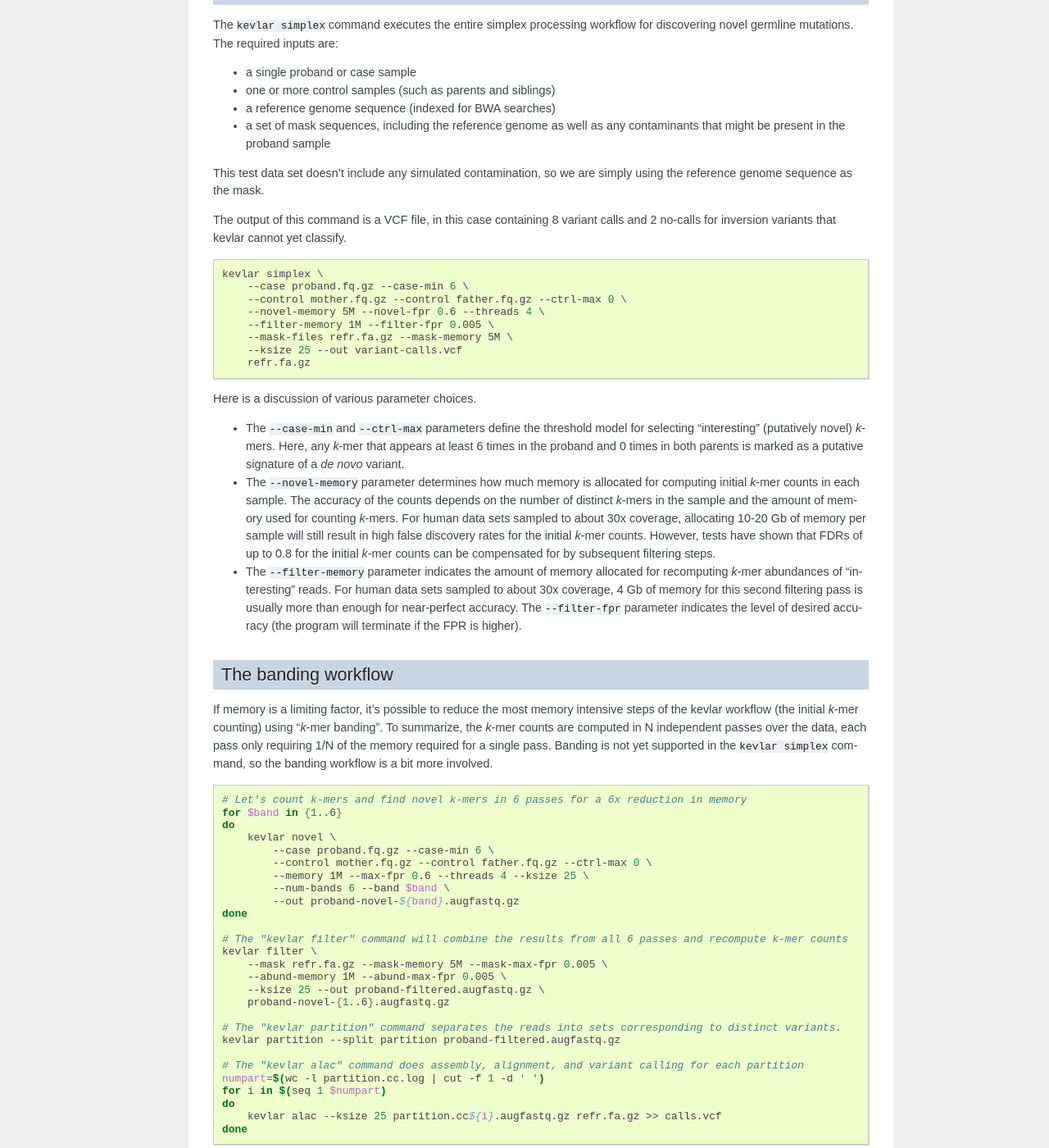
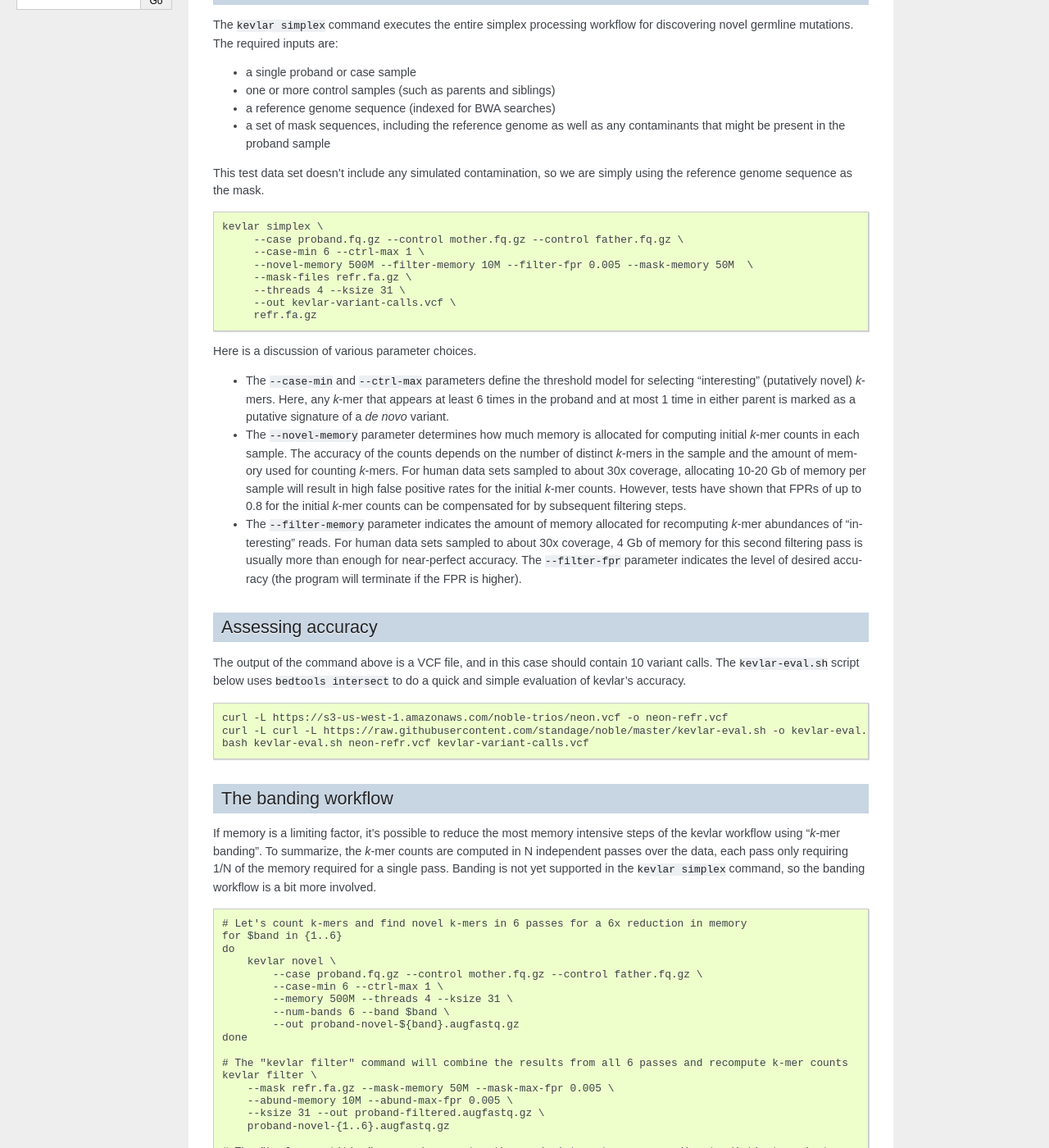
Before and after one commit to kevlar-dev/kevlar, a Sphinx documentation site: the page built from docs/tutorial.rst, in a window 1280 px wide and 1400 px high, scrolled down 501 px. Shown: the whole window at 82% size. Built offline with Sphinx 7.4.7, drawn with Linux system fonts in a browser that asks for light colours; some of the changed text lies outside the part shown.

Commit message:
Update tutorials, fix parameter defaults

```diff
--- a/docs/tutorial.rst
+++ b/docs/tutorial.rst
@@ -1,25 +1,26 @@
 Tutorial
 ========
 
-This tutorial will cover the same material introduced in the :doc:`kevlar quick start <quick-start>`, but with a bit more detail and commentary.
+This tutorial will cover material similar to that introduced in the :doc:`kevlar quick start <quick-start>`, but with a bit more detail and commentary.
 
 
 Test data
 ---------
 
-The data for this tutorial comes from `a simulated 2.5 Mb genome <https://osf.io/r9h73/>`__ (more details `here <https://osf.io/p5ngm/>`__).
-It can be downloaded anonymously from the `Open Science Framework <https://osf.io/>`__.
+The data for this tutorial comes from `a simulated 25 Mb genome <https://github.com/standage/noble>`__ and can be downloaded anonymously from the `Open Science Framework <https://osf.io/anr56/>`__.
 
-.. code:: bash
+.. highlight:: none
 
-    curl -L https://osf.io/e8jb3/download?version=1 -o mother.fq.gz
-    curl -L https://osf.io/fuaty/download?version=1 -o father.fq.gz
-    curl -L https://osf.io/f5trh/download?version=1 -o proband.fq.gz
-    curl -L https://osf.io/58rwa/download?version=1 -o refr.fa.gz
+.. code::
+
+    curl -L https://s3-us-west-1.amazonaws.com/noble-trios/neon-mother-reads.fq.gz -o mother.fq.gz
+    curl -L https://s3-us-west-1.amazonaws.com/noble-trios/neon-father-reads.fq.gz -o father.fq.gz
+    curl -L https://s3-us-west-1.amazonaws.com/noble-trios/neon-proband-reads.fq.gz -o proband.fq.gz
+    curl -L https://s3-us-west-1.amazonaws.com/noble-trios/neon-refr.fa.gz -o refr.fa.gz
 
 The reference genome must be indexed for BWA searches before proceeding.
 
-.. code:: bash
+.. code::
 
     bwa index refr.fa.gz
 
@@ -37,95 +38,104 @@ The required inputs are:
 
 This test data set doesn't include any simulated contamination, so we are simply using the reference genome sequence as the mask.
 
-The output of this command is a VCF file, in this case containing 8 variant calls and 2 no-calls for inversion variants that kevlar cannot yet classify.
-
-.. code:: bash
+.. code::
 
     kevlar simplex \
-        --case proband.fq.gz --case-min 6 \
-        --control mother.fq.gz --control father.fq.gz --ctrl-max 0 \
-        --novel-memory 5M --novel-fpr 0.6 --threads 4 \
-        --filter-memory 1M --filter-fpr 0.005 \
-        --mask-files refr.fa.gz --mask-memory 5M \
-        --ksize 25 --out variant-calls.vcf
-        refr.fa.gz
+         --case proband.fq.gz --control mother.fq.gz --control father.fq.gz \
+         --case-min 6 --ctrl-max 1 \
+         --novel-memory 500M --filter-memory 10M --filter-fpr 0.005 --mask-memory 50M  \
+         --mask-files refr.fa.gz \
+         --threads 4 --ksize 31 \
+         --out kevlar-variant-calls.vcf \
+         refr.fa.gz
 
 Here is a discussion of various parameter choices.
 
 - The ``--case-min`` and ``--ctrl-max`` parameters define the threshold model for selecting "interesting" (putatively novel) *k*-mers.
-  Here, any *k*-mer that appears at least 6 times in the proband and 0 times in both parents is marked as a putative signature of a *de novo* variant.
+  Here, any *k*-mer that appears at least 6 times in the proband and at most 1 time in either parent is marked as a putative signature of a *de novo* variant.
 - The ``--novel-memory`` parameter determines how much memory is allocated for computing initial *k*-mer counts in each sample.
   The accuracy of the counts depends on the number of distinct *k*-mers in the sample and the amount of memory used for counting *k*-mers.
-  For human data sets sampled to about 30x coverage, allocating 10-20 Gb of memory per sample will still result in high false discovery rates for the initial *k*-mer counts.
-  However, tests have shown that FDRs of up to 0.8 for the initial *k*-mer counts can be compensated for by subsequent filtering steps.
+  For human data sets sampled to about 30x coverage, allocating 10-20 Gb of memory per sample will result in high false positive rates for the initial *k*-mer counts.
+  However, tests have shown that FPRs of up to 0.8 for the initial *k*-mer counts can be compensated for by subsequent filtering steps.
 - The ``--filter-memory`` parameter indicates the amount of memory allocated for recomputing *k*-mer abundances of "interesting" reads.
   For human data sets sampled to about 30x coverage, 4 Gb of memory for this second filtering pass is usually more than enough for near-perfect accuracy.
   The ``--filter-fpr`` parameter indicates the level of desired accuracy (the program will terminate if the FPR is higher).
 
 
+Assessing accuracy
+------------------
+
+The output of the command above is a VCF file, and in this case should contain 10 variant calls.
+The ``kevlar-eval.sh`` script below uses ``bedtools intersect`` to do a quick and simple evaluation of kevlar's accuracy.
+
+.. code:: bash
+
+    curl -L https://s3-us-west-1.amazonaws.com/noble-trios/neon.vcf -o neon-refr.vcf
+    curl -L curl -L https://raw.githubusercontent.com/standage/noble/master/kevlar-eval.sh -o kevlar-eval.sh
+    bash kevlar-eval.sh neon-refr.vcf kevlar-variant-calls.vcf
+
+
 The banding workflow
 --------------------
 
-If memory is a limiting factor, it's possible to reduce the most memory intensive steps of the kevlar workflow (the initial *k*-mer counting) using "*k*-mer banding".
+If memory is a limiting factor, it's possible to reduce the most memory intensive steps of the kevlar workflow using "*k*-mer banding".
 To summarize, the *k*-mer counts are computed in N independent passes over the data, each pass only requiring 1/N of the memory required for a single pass.
 Banding is not yet supported in the ``kevlar simplex`` command, so the banding workflow is a bit more involved.
 
-.. code:: bash
+.. code::
 
     # Let's count k-mers and find novel k-mers in 6 passes for a 6x reduction in memory
     for $band in {1..6}
     do
         kevlar novel \
-            --case proband.fq.gz --case-min 6 \
-            --control mother.fq.gz --control father.fq.gz --ctrl-max 0 \
-            --memory 1M --max-fpr 0.6 --threads 4 --ksize 25 \
+            --case proband.fq.gz --control mother.fq.gz --control father.fq.gz \
+            --case-min 6 --ctrl-max 1 \
+            --memory 500M --threads 4 --ksize 31 \
             --num-bands 6 --band $band \
             --out proband-novel-${band}.augfastq.gz
     done
 
     # The "kevlar filter" command will combine the results from all 6 passes and recompute k-mer counts
     kevlar filter \
-        --mask refr.fa.gz --mask-memory 5M --mask-max-fpr 0.005 \
-        --abund-memory 1M --abund-max-fpr 0.005 \
-        --ksize 25 --out proband-filtered.augfastq.gz \
+        --mask refr.fa.gz --mask-memory 50M --mask-max-fpr 0.005 \
+        --abund-memory 10M --abund-max-fpr 0.005 \
+        --ksize 31 --out proband-filtered.augfastq.gz \
         proband-novel-{1..6}.augfastq.gz
 
     # The "kevlar partition" command separates the reads into sets corresponding to distinct variants.
-    kevlar partition --split partition proband-filtered.augfastq.gz
+    kevlar partition proband-partitioned.augfastq.gz proband-filtered.augfastq.gz
 
     # The "kevlar alac" command does assembly, alignment, and variant calling for each partition
-    numpart=$(wc -l partition.cc.log | cut -f 1 -d ' ')
-    for i in $(seq 1 $numpart)
-    do
-        kevlar alac --ksize 25 partition.cc${i}.augfastq.gz refr.fa.gz >> calls.vcf
-    done
+    kevlar alac --ksize 31 --seed-size 51 --delta 50 --out proband-calls.vcf proband-partitioned.augfastq.gz refr.fa.gz
 
 
 Pre-processing
 --------------
 
-Several types of pre-processing can lead to large improvements in kevlar's performance.
+Several types of pre-processing can yield large improvements in kevlar's performance.
 
 - **Error correction**:
   The amount of memory kevlar needs for accurate variant discovery depends on the number of distinct *k*-mers in each sample, the majority of which are associated with sequencing errors.
   Using an error correction tool such as `Lighter <https://github.com/mourisl/Lighter>`__ or `BFC <https://github.com/lh3/bfc>`__ will remove many erroneous *k*-mers, reduce kevlar's memory demands without adding too much processing time to the overall workflow.
   See `this blog post <https://standage.github.io/information-content-versus-data-volume-and-k-mer-counting-accuracy.html>`__ for more details.
+  However, in some cases this may lead to true variants being erroneously "corrected" and result in a loss of variant calling sensitivity.
 - **Discarding reads that match the reference genome perfectly**:
   Reducing the total volume of the data set doesn't reduce the number of distinct *k*-mers to the extent that error correction does, but it can reduce the number of reads that need to be processed by up to 80%, substantially speeding up subsequent processing steps.
 
-  .. code:: bash
+  .. code::
 
-      kevlar dump --out proband-dump.fq.gz refr.fa.gz proband.bam
+      kevlar dump --out proband-dump.fq.gz --refr refr.fa.gz proband.bam
 
   The time savings may not offset the time required from running ``kevlar dump`` on each sample.
   However, when testing and benchmarking kevlar on a new data set where multiple runs for parameter refinement are likely, the time savings will probably be worth the initial time investment.
 - **Pre-computing count tables**:
   In the examples above, ``kevlar simplex`` and ``kevlar novel`` compute *k*-mer counts directly from Fastq data.
-  However, both commands can also accept pre-computed count tables, which can be helpful when testing or benchmarking kevlar requires multiple runs over the same data.
-  The ``kevlar count`` command accepts Fastq files and saves *k*-mer count tables to disk for subsequent use.
+  However, both commands can also accept pre-computed count tables with the ``--case-counts`` and ``--control-counts`` options.
+  This can be helpful when testing or benchmarking kevlar requires multiple runs over the same data.
+  The ``kevlar count`` command takes Fastq files as input and saves *k*-mer count tables to disk for subsequent use.
 
-  .. code:: bash
+  .. code::
 
-      kevlar count --ksize 31 --memory 8G proband.counttable proband-r1.fq.gz proband-r2.fq.gz proband-ru.fq.gz
+      kevlar count --ksize 31 --memory 8G proband.counttable proband-paired-interleaved.fq.gz
       kevlar count --ksize 31 --memory 8G father.counttable father-r1.fq.gz father-r2.fq.gz
-      kevlar count --ksize 31 --memory 8G mother.counttable mother-reads-interleaved.fq.gz
+      kevlar count --ksize 31 --memory 8G mother.counttable mother-r1.fq.gz mother-r2.fq.gz mother-ru.fq.gz
```
Also changed, not shown: docs/quick-start.rst (+16 -14 lines), 8 other files.
